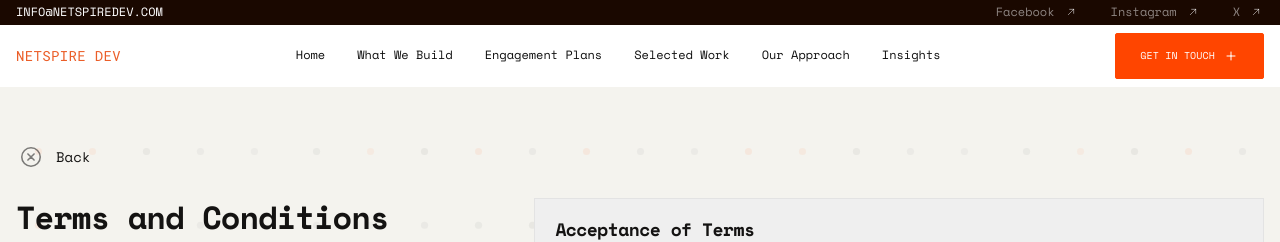
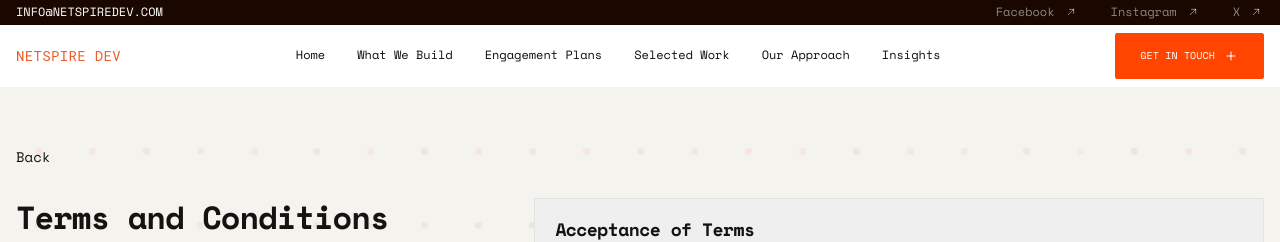
Before and after one commit to born2bemedia/netspiredev-front, a Next.js app: page /en/legal/terms-and-conditions in a window 1280 px wide. Shown: the top 242 px of the page. Built offline with nearby package versions, Linux system fonts and the light colour scheme.

Commit message:
Update ArticleContentSection and ArticleHeroSection styles to hide backIcon. This change improves the visual layout by removing the back icon from both sections, enhancing the overall user experience.

```diff
--- a/src/app/[locale]/insights/[slug]/components/ArticleContentSection/ArticleContentSection.module.scss
+++ b/src/app/[locale]/insights/[slug]/components/ArticleContentSection/ArticleContentSection.module.scss
@@ -52,7 +52,7 @@ $muted-soft: rgba(0, 0, 0, 0.1);
 }
 
 .backIcon {
-  display: inline-flex;
+  display: none;
   width: 30px;
   height: 17px;
   align-items: center;
--- a/src/app/[locale]/insights/[slug]/components/ArticleHeroSection/ArticleHeroSection.module.scss
+++ b/src/app/[locale]/insights/[slug]/components/ArticleHeroSection/ArticleHeroSection.module.scss
@@ -39,7 +39,7 @@ $orange: #ff4500;
 }
 
 .backIcon {
-  display: inline-flex;
+  display: none;
   align-items: center;
   justify-content: center;
   width: 28px;
```
